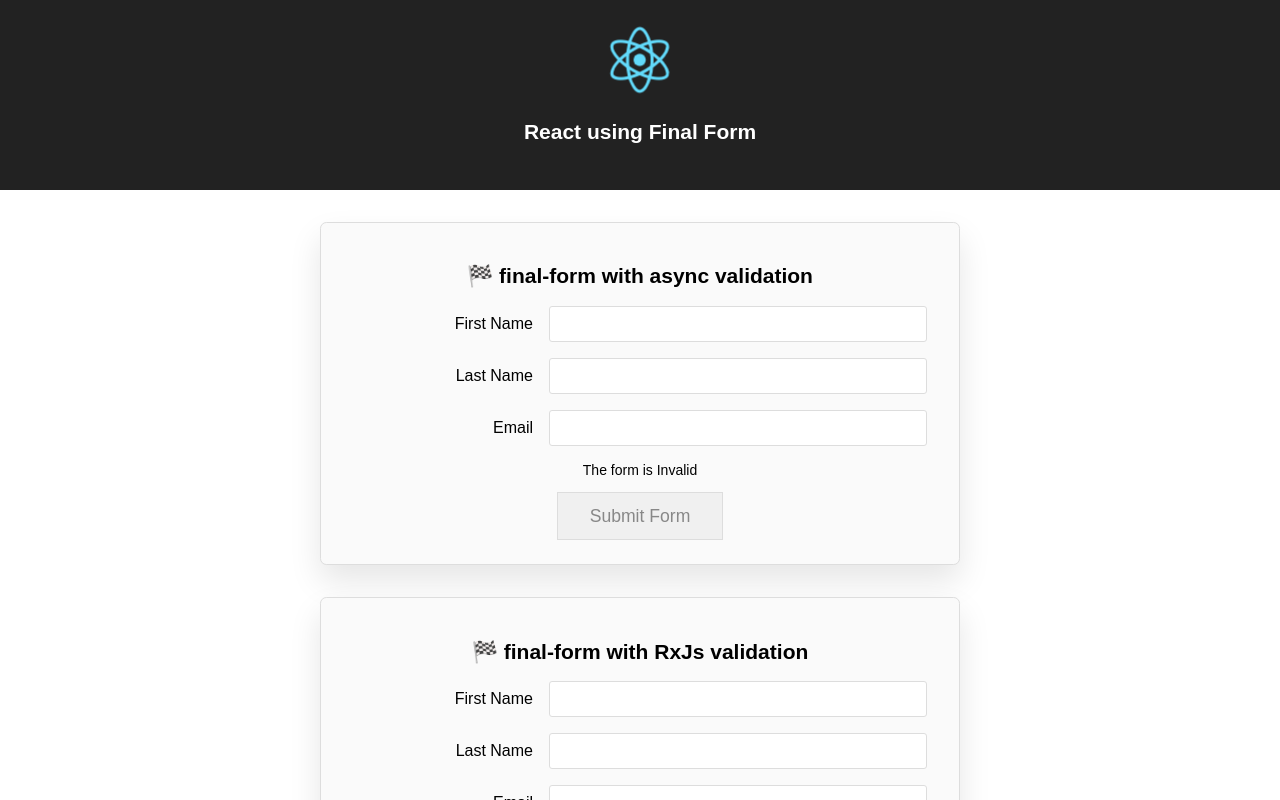
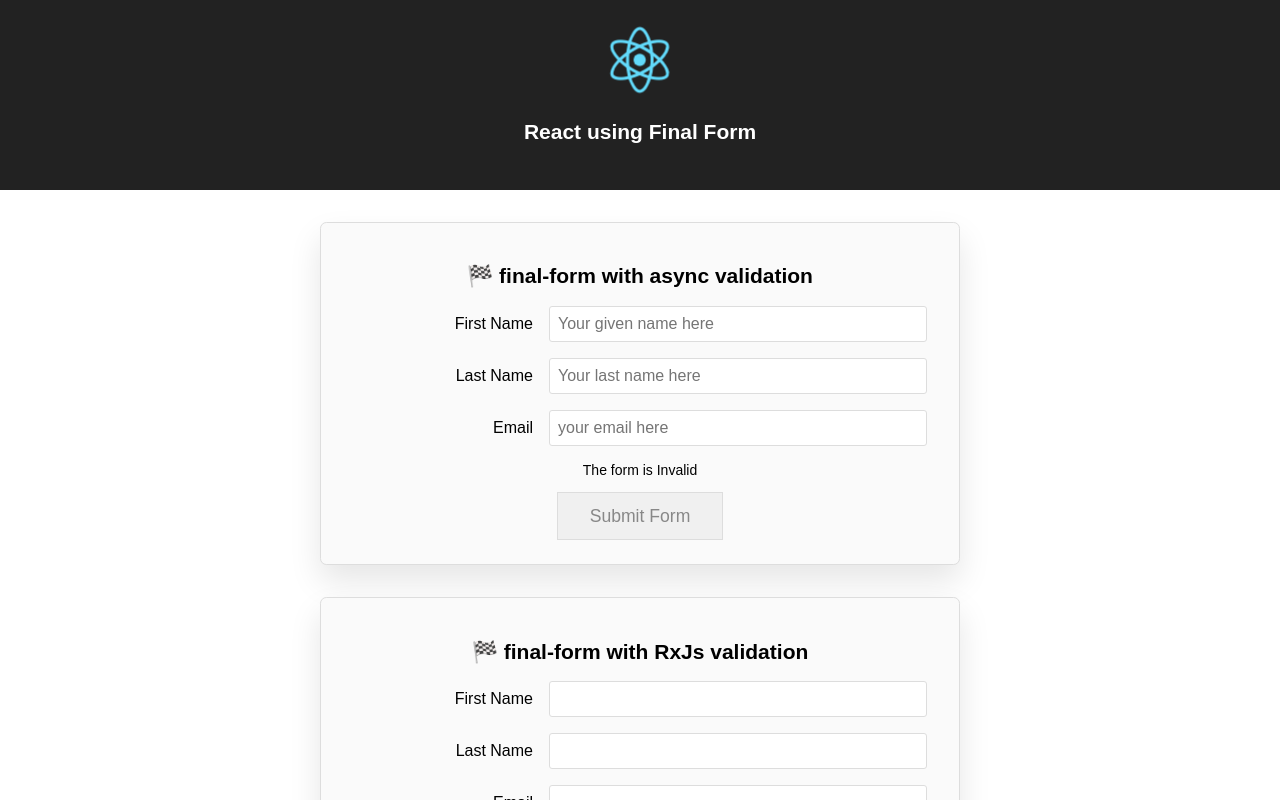
Before and after one commit to micurs/finalform-demo, a React (Create React App) app: page / in a window 1280 px wide. Shown: the top 800 px of the page. Built offline with nearby package versions, Linux system fonts and the light colour scheme; the HTML template or start-up script is replaced by a standard one.

Commit message:
Remove obsolete code and some refactoring

```diff
--- a/src/components/myform.tsx
+++ b/src/components/myform.tsx
@@ -1,5 +1,3 @@
-// /// <reference types="../../node_modules/react-final-form/dist" />
-// import * as _ from 'lodash';
 import * as React from 'react';
 import { Form, Field, FormRenderProps, FieldRenderProps } from 'react-final-form';
 
@@ -9,19 +7,14 @@
   email: string;
 }
 
-// interface FormDataErrors {
-//   first_name?: string;
-//   last_name?: string;
-//   email?: string;
-// }
-const emptyUser: FormData = {
-  first_name: '',
-  last_name: '',
-  email: ''
-};
+// const emptyUser = {
+//   first_name: '',
+//   last_name: '',
+//   email: ''
+// };
 
 interface MyFormProps {
-  onSubmit: ( formData?: FormData ) => void;
+  onSubmit: ( formData?: {} ) => void;
 }
 
 export class MyForm  extends React.Component<MyFormProps> {
@@ -33,7 +26,6 @@
   }
 
   validateRequired = ( value: string ) => {
-    console.log('validating required field ...');
     return value ? undefined : 'Required';
   }
 
@@ -44,7 +36,6 @@
     } else {
       return new Promise<string> ( (resolve, reject) => {
         const isValid = this.emailRegex.test(value);
-        console.log('validation complete', value, isValid );
         setTimeout( () => resolve( isValid ? undefined : 'Invalid' ), 500 );
       });
     }
@@ -53,49 +44,50 @@
   render() {
     return (
       <Form
-        initialValue={emptyUser}
         onSubmit={this.props.onSubmit}
-        validateOnBlurr={false}
       >
         { ( formp: FormRenderProps ) => {
           // console.log('Invalid?', formp.invalid);
           return (
             <form onSubmit={formp.handleSubmit}>
               <h2>🏁 final-form with async validation</h2>
-              <div className="my-form-field" key="fname" >
-                <label>First Name</label>
-                <Field name="first_name" validate={this.validateRequired} validateFields={[ 'first_name' ]}>
-                  {({ meta, input }) => {
-                    return (
-                      <input
+              <Field name="first_name" validate={this.validateRequired} validateFields={[]}>
+                {({ meta, input }) => (
+                  <div className="my-form-field" key="fname" >
+                    <label>First Name</label>
+                    <input
                         type="text"
-                        className={!meta.pristine || meta.touched ? meta.error || 'Valid' : ''}
+                        placeholder="Your given name here"
+                        className={(!meta.pristine || meta.touched ? meta.error || 'Valid' : '') as string}
                         {...input}
-                      />);
-                  }}
-                </Field>
-              </div>
-              <div className="my-form-field" key="lname">
-                <label>Last Name</label>
-                <Field name="last_name" validate={this.validateRequired} validateFields={[]}>
-                  {( { meta, input }) => (
+                    />
+                  </div>
+                )}
+              </Field>
+              <Field name="last_name" validate={this.validateRequired} validateFields={[]}>
+                {( { meta, input }) => (
+                  <div className="my-form-field" key="lname">
+                    <label>Last Name</label>
                     <input
-                      type="text"
-                      className={!meta.pristine || meta.touched ? meta.error || 'Valid' : ''}
-                      {...input}
-                    />)}
-                </Field>
-              </div>
-              <div className="my-form-field" key="email">
-                <label>Email</label>
-                <Field name="email" validate={this.handleValidateEmail}  validateFields={[]}>
-                  {( {meta, invalid, input}: FieldRenderProps ) => {
-                    const classval = !meta.pristine || meta.touched ? meta.error || 'Valid' : '';
-                    // console.log('email class=', classval, ' - error=', meta.error);
-                    return <input {...input} type="email"  className={classval} />;
-                  }}
-                </Field>
-              </div>
+                        type="text"
+                        placeholder="Your last name here"
+                        className={(!meta.pristine || meta.touched ? meta.error || 'Valid' : '') as string}
+                        {...input}
+                    />
+                  </div>
+                )}
+              </Field>
+              <Field name="email" validate={this.handleValidateEmail}  validateFields={[]}>
+                {( {meta, input}: FieldRenderProps ) => {
+                  const classval = (!meta.pristine || meta.touched ? meta.error || 'Valid' : '') as string;
+                  // console.log('email class=', classval, ' - error=', meta.error);
+                  return (
+                  <div className="my-form-field" key="email">
+                    <label>Email</label>
+                    <input {...input} type="email" placeholder="your email here" className={classval} />
+                  </div>);
+                }}
+              </Field>
               <div>
                   <p>The form is {formp.invalid ? 'Invalid' : 'Valid'} {formp.validating ? 'and validating ...' : ''}</p>
                   <input
```
